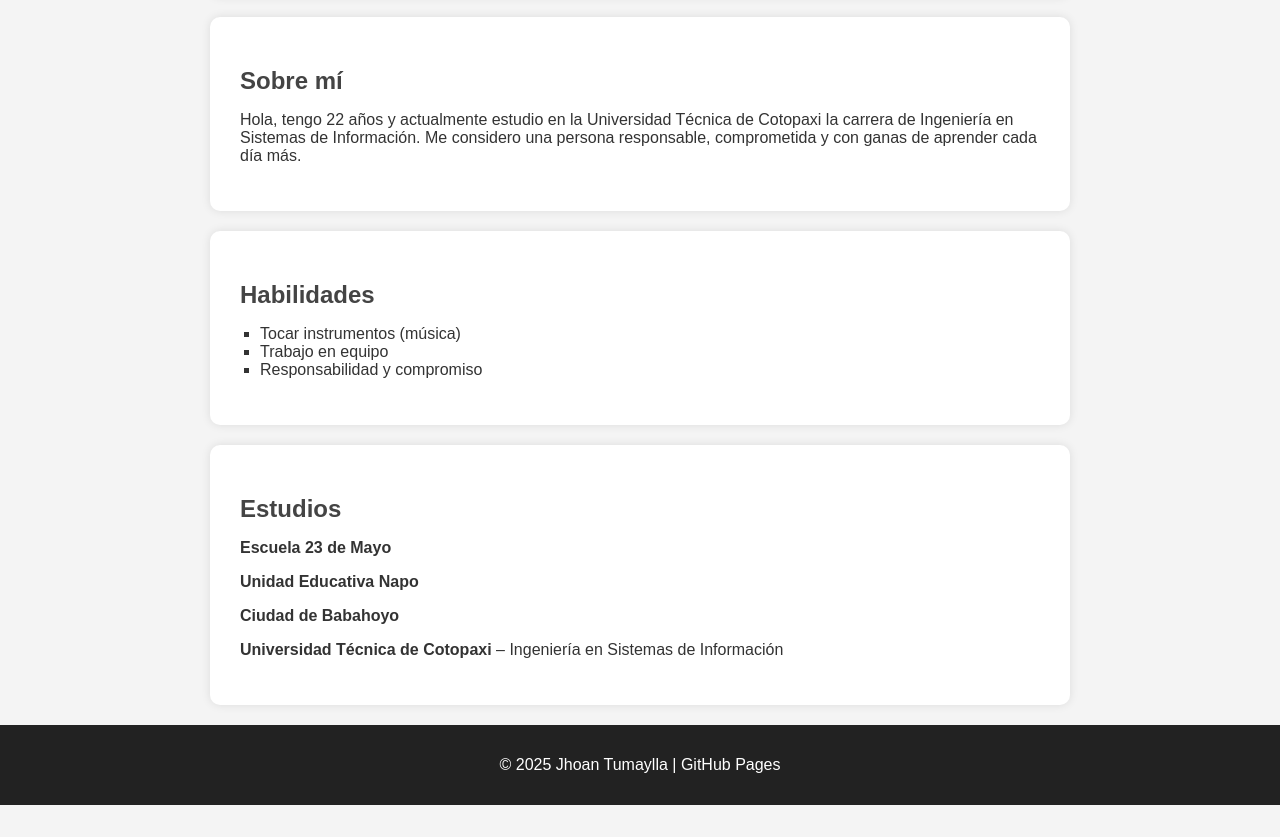
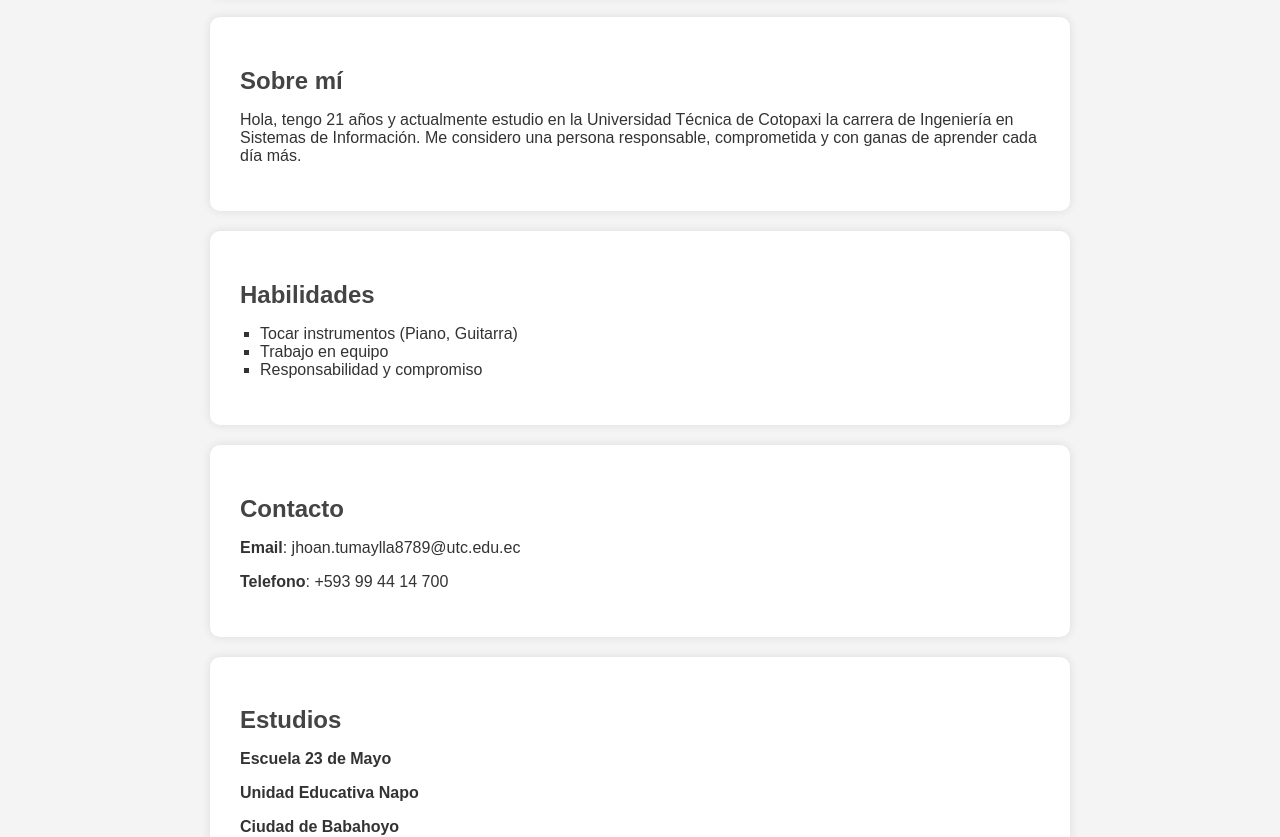
Before and after one commit to jhoantu/jhoan_web, a plain HTML site: page index.html in a window 1280 px wide. Shown: the part 511-1348 px from the top of the page. Before the commit the page ends 1316 px from the top, so only its background shows below. Drawn offline with Linux system fonts and the light colour scheme.

Commit message:
Página completa

```diff
--- a/index.html
+++ b/index.html
@@ -21,7 +21,7 @@
     <section class="about">
         <h2>Sobre mí</h2>
         <p>
-            Hola, tengo 22 años y actualmente estudio en la Universidad Técnica de Cotopaxi la carrera de
+            Hola, tengo 21 años y actualmente estudio en la Universidad Técnica de Cotopaxi la carrera de
             Ingeniería en Sistemas de Información. Me considero una persona responsable, comprometida
             y con ganas de aprender cada día más.
         </p>
@@ -30,10 +30,16 @@
     <section class="skills">
         <h2>Habilidades</h2>
         <ul>
-            <li>Tocar instrumentos (música)</li>
+            <li>Tocar instrumentos (Piano, Guitarra)</li>
             <li>Trabajo en equipo</li>
             <li>Responsabilidad y compromiso</li>
         </ul>
+    </section>
+
+    <section class="contact">
+        <h2>Contacto</h2>
+        <p><strong>Email</strong>: jhoan.tumaylla8789@utc.edu.ec</p>
+        <p><strong>Telefono</strong>: +593 99 44 14 700</p>
     </section>
 
     <section class="studies">
```
